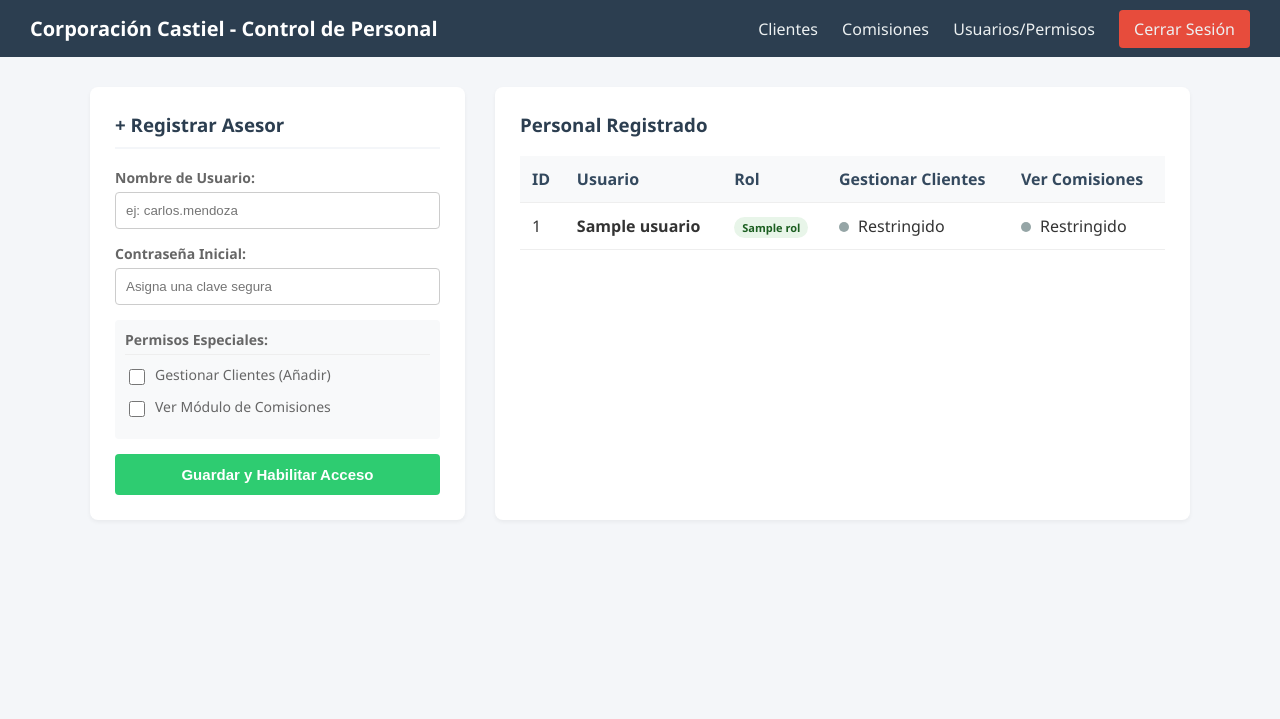
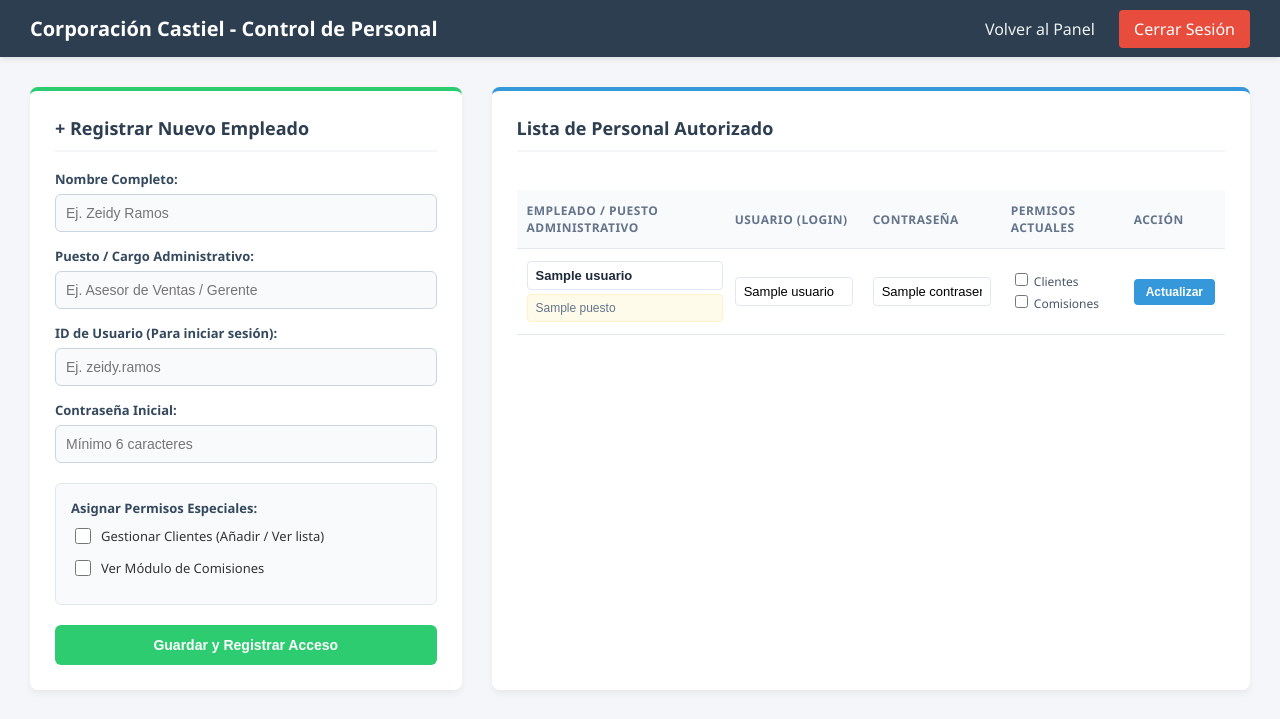
Before and after one commit to castiel-crm/castiel-crm, a FastAPI app: template templates/usuarios.html in a window 1280 px wide. Shown: the top 719 px of the page. Run offline with FastAPI, Linux system fonts and the light colour scheme; the template is opened without the code that fills it: most values are stand-ins (such as "Sample title", 1, 10 or a date in 2020).

Commit message:
Update usuarios.html

```diff
--- a/templates/usuarios.html
+++ b/templates/usuarios.html
@@ -3,40 +3,51 @@
 <head>
     <meta charset="UTF-8">
     <meta name="viewport" content="width=device-width, initial-scale=1.0">
-    <title>Panel de Control - Usuarios y Permisos</title>
+    <title>Corporación Castiel - Control de Personal</title>
     <style>
-        body { font-family: 'Segoe UI', sans-serif; margin: 0; background-color: #f4f6f9; color: #333; }
-        .navbar { background-color: #2c3e50; color: white; padding: 15px 30px; display: flex; justify-content: space-between; align-items: center; }
-        .navbar h1 { margin: 0; font-size: 20px; }
-        .nav-links a { color: #ecf0f1; text-decoration: none; margin-left: 20px; font-weight: 500; }
-        .nav-links a:hover { text-decoration: underline; }
-        .logout-btn { background-color: #e74c3c; padding: 8px 15px; border-radius: 4px; }
-        .container { padding: 30px; max-width: 1100px; margin: 0 auto; display: flex; gap: 30px; }
+        body { font-family: 'Segoe UI', Tahoma, Geneva, Verdana, sans-serif; background-color: #f4f6f9; margin: 0; color: #333; }
+        .navbar { background-color: #2c3e50; color: white; padding: 15px 30px; display: flex; justify-content: space-between; align-items: center; box-shadow: 0 2px 5px rgba(0,0,0,0.1); }
+        .navbar h1 { margin: 0; font-size: 20px; font-weight: 600; }
+        .nav-links a { color: #ecf0f1; text-decoration: none; margin-left: 20px; font-weight: 500; transition: color 0.2s; }
+        .nav-links a:hover { color: #3498db; }
+        .logout-btn { background-color: #e74c3c; padding: 8px 15px; border-radius: 4px; color: white !important; text-decoration: none; }
+        .logout-btn:hover { background-color: #c0392b !important; }
 
-        /* Caja del formulario */
-        .form-box { background: white; padding: 25px; border-radius: 8px; box-shadow: 0 2px 4px rgba(0,0,0,0.05); width: 35%; box-sizing: border-box; }
-        .form-box h3 { margin-top: 0; color: #2c3e50; border-bottom: 2px solid #f4f6f9; padding-bottom: 10px; }
+        .container { padding: 30px; max-width: 1300px; margin: 0 auto; display: flex; gap: 30px; }
+
+        /* Caja del Formulario (Izquierda) */
+        .form-box { background: white; padding: 25px; border-radius: 8px; box-shadow: 0 4px 6px rgba(0,0,0,0.05); width: 35%; height: fit-content; border-top: 4px solid #2ecc71; }
+        .form-box h3 { margin-top: 0; color: #2c3e50; border-bottom: 2px solid #f4f6f9; padding-bottom: 10px; font-size: 18px; }
         .form-group { margin-bottom: 15px; }
-        label { display: block; margin-bottom: 5px; color: #666; font-size: 14px; font-weight: bold; }
-        input[type="text"], input[type="password"] { width: 100%; padding: 10px; border: 1px solid #ccc; border-radius: 4px; box-sizing: border-box; }
-        .checkbox-group { margin: 15px 0; background: #f8f9fa; padding: 10px; border-radius: 4px; }
-        .checkbox-item { display: flex; align-items: center; margin-bottom: 8px; }
-        .checkbox-item input { margin-right: 10px; width: 16px; height: 16px; }
-        .btn-submit { width: 100%; padding: 12px; background-color: #2ecc71; color: white; border: none; border-radius: 4px; font-weight: bold; cursor: pointer; font-size: 15px; }
-        .btn-submit:hover { background-color: #27ae60; }
+        .form-group label { display: block; margin-bottom: 6px; font-weight: 600; font-size: 13px; color: #34495e; }
+        .form-group input[type="text"], .form-group input[type="password"] { width: 100%; padding: 10px; border: 1px solid #cbd5e1; border-radius: 6px; box-sizing: border-box; font-size: 14px; background-color: #f8fafc; }
+        .form-group input:focus { border-color: #3498db; outline: none; background-color: #fff; }
 
-        /* Caja de la tabla */
-        .table-box { background: white; padding: 25px; border-radius: 8px; box-shadow: 0 2px 4px rgba(0,0,0,0.05); width: 65%; box-sizing: border-box; }
-        .table-box h3 { margin-top: 0; color: #2c3e50; }
-        table { width: 100%; border-collapse: collapse; text-align: left; }
-        th, td { padding: 12px; border-bottom: 1px solid #eee; }
-        th { background-color: #f8f9fa; color: #34495e; }
-        .badge { padding: 3px 8px; border-radius: 12px; font-size: 11px; font-weight: bold; }
-        .badge-admin { background-color: #e3f2fd; color: #0d47a1; }
-        .badge-asesor { background-color: #e8f5e9; color: #1b5e20; }
-        .status-dot { width: 10px; height: 10px; border-radius: 50%; display: inline-block; margin-right: 5px; }
-        .active { background-color: #2ecc71; }
-        .inactive { background-color: #95a5a6; }
+        .checkbox-group { margin: 20px 0; background: #f8fafc; padding: 15px; border-radius: 6px; border: 1px solid #e2e8f0; }
+        .checkbox-item { display: flex; align-items: center; margin-bottom: 10px; font-size: 13px; font-weight: 500; }
+        .checkbox-item input { margin-right: 10px; width: 16px; height: 16px; cursor: pointer; }
+
+        .submit-btn { background-color: #2ecc71; color: white; border: none; padding: 12px; width: 100%; border-radius: 6px; font-weight: bold; cursor: pointer; font-size: 14px; transition: background 0.2s; }
+        .submit-btn:hover { background-color: #27ae60; }
+
+        /* Caja de la Tabla (Derecha) */
+        .table-box { background: white; padding: 25px; border-radius: 8px; box-shadow: 0 4px 6px rgba(0,0,0,0.05); width: 65%; border-top: 4px solid #3498db; }
+        .table-box h3 { margin-top: 0; color: #2c3e50; border-bottom: 2px solid #f4f6f9; padding-bottom: 10px; font-size: 18px; }
+
+        table { width: 100%; border-collapse: collapse; margin-top: 10px; }
+        th, td { padding: 12px 10px; text-align: left; border-bottom: 1px solid #e2e8f0; font-size: 14px; }
+        th { background-color: #f8fafc; color: #64748b; font-weight: 600; text-transform: uppercase; font-size: 12px; letter-spacing: 0.5px; }
+
+        /* Inputs internos de la tabla para edición inmediata */
+        .table-input { width: 95%; padding: 6px 8px; border: 1px solid #e2e8f0; border-radius: 4px; font-size: 13px; }
+        .table-input:focus { border-color: #3498db; outline: none; background-color: #fff; }
+        .input-name { font-weight: bold; color: #1e293b; }
+        .input-puesto { color: #64748b; font-size: 12px; margin-top: 4px; background: #fffbeb; border-color: #fef3c7; }
+
+        .edit-inline-btn { background-color: #3498db; color: white; border: none; padding: 6px 12px; border-radius: 4px; cursor: pointer; font-size: 12px; font-weight: 600; transition: background 0.2s; }
+        .edit-inline-btn:hover { background-color: #2980b9; }
+
+        .permisos-cell { font-size: 12px; color: #475569; line-height: 1.6; }
     </style>
 </head>
 <body>
@@ -44,80 +55,89 @@
     <div class="navbar">
         <h1>Corporación Castiel - Control de Personal</h1>
         <div class="nav-links">
-            <a href="/panel">Clientes</a>
-            <a href="/comisiones">Comisiones</a>
-            <a href="/usuarios">Usuarios/Permisos</a>
-            <a href="/" class="logout-btn">Cerrar Sesión</a>
+            <a href="/panel">Volver al Panel</a>
+            <a class="logout-btn" href="/logout">Cerrar Sesión</a>
         </div>
     </div>
 
     <div class="container">
         <div class="form-box">
-            <h3>+ Registrar Asesor</h3>
-            <form action="/crear-usuario" method="post">
+            <h3>+ Registrar Nuevo Empleado</h3>
+            <form action="/crear-usuario" method="POST">
                 <div class="form-group">
-                    <label for="nuevo_usuario">Nombre de Usuario:</label>
-                    <input type="text" id="nuevo_usuario" name="nuevo_usuario" required placeholder="ej: carlos.mendoza" autocomplete="off">
+                    <label>Nombre Completo:</label>
+                    <input type="text" name="nombre_completo" placeholder="Ej. Zeidy Ramos" required>
                 </div>
-
                 <div class="form-group">
-                    <label for="contrasena">Contraseña Inicial:</label>
-                    <input type="password" id="contrasena" name="contrasena" required placeholder="Asigna una clave segura">
+                    <label>Puesto / Cargo Administrativo:</label>
+                    <input type="text" name="puesto" placeholder="Ej. Asesor de Ventas / Gerente" required>
+                </div>
+                <div class="form-group">
+                    <label>ID de Usuario (Para iniciar sesión):</label>
+                    <input type="text" name="nuevo_usuario" placeholder="Ej. zeidy.ramos" required>
+                </div>
+                <div class="form-group">
+                    <label>Contraseña Inicial:</label>
+                    <input type="password" name="contrasena" placeholder="Mínimo 6 caracteres" required>
                 </div>
 
                 <div class="checkbox-group">
-                    <label>Permisos Especiales:</label>
-                    <hr style="border: 0; border-top: 1px solid #eee; margin: 5px 0 10px 0;">
-
+                    <label style="font-weight: 600; margin-bottom: 8px; display: block; font-size: 13px; color: #34495e;">Asignar Permisos Especiales:</label>
                     <div class="checkbox-item">
-                        <input type="checkbox" id="check_gestionar" name="p_gestionar" value="1">
-                        <label for="check_gestionar" style="font-weight: normal;">Gestionar Clientes (Añadir)</label>
+                        <input type="checkbox" name="p_gestionar" value="1">
+                        <span>Gestionar Clientes (Añadir / Ver lista)</span>
                     </div>
-
                     <div class="checkbox-item">
-                        <input type="checkbox" id="check_comisiones" name="p_comisiones" value="1">
-                        <label for="check_comisiones" style="font-weight: normal;">Ver Módulo de Comisiones</label>
+                        <input type="checkbox" name="p_comisiones" value="1">
+                        <span>Ver Módulo de Comisiones</span>
                     </div>
                 </div>
-
-                <button type="submit" class="btn-submit">Guardar y Habilitar Acceso</button>
+                <button type="submit" class="submit-btn">Guardar y Registrar Acceso</button>
             </form>
         </div>
 
         <div class="table-box">
-            <h3>Personal Registrado</h3>
+            <h3>Lista de Personal Autorizado</h3>
             <table>
                 <thead>
                     <tr>
-                        <th>ID</th>
-                        <th>Usuario</th>
-                        <th>Rol</th>
-                        <th>Gestionar Clientes</th>
-                        <th>Ver Comisiones</th>
+                        <th>Empleado / Puesto Administrativo</th>
+                        <th>Usuario (Login)</th>
+                        <th>Contraseña</th>
+                        <th>Permisos Actuales</th>
+                        <th>Acción</th>
                     </tr>
                 </thead>
                 <tbody>
                     {% for u in usuarios %}
                     <tr>
-                        <td>{{ u.id }}</td>
-                        <td><strong>{{ u.usuario }}</strong></td>
-                        <td><span class="badge {% if u.rol == 'admin' %}badge-admin{% else %}badge-asesor{% endif %}">{{ u.rol }}</span></td>
-                        <td>
-                            {% if u.rol == 'admin' %}
-                                <span class="status-dot active"></span> Total
-                            {% else %}
-                                <span class="status-dot {% if u.p_gestionar == 1 %}active{% else %}inactive{% endif %}"></span>
-                                {{ "Autorizado" if u.p_gestionar == 1 else "Restringido" }}
-                            {% endif %}
-                        </td>
-                        <td>
-                            {% if u.rol == 'admin' %}
-                                <span class="status-dot active"></span> Total
-                            {% else %}
-                                <span class="status-dot {% if u.p_comisiones == 1 %}active{% else %}inactive{% endif %}"></span>
-                                {{ "Autorizado" if u.p_comisiones == 1 else "Restringido" }}
-                            {% endif %}
-                        </td>
+                        <form action="/editar-usuario" method="POST">
+                            <input type="hidden" name="id_usuario" value="{{ u.id }}">
+
+                            <div style="padding: 5px 0;">
+                                <td>
+                                    <input type="text" name="nombre_completo" class="table-input input-name" value="{{ u.nombre_completo }}" placeholder="Nombre Completo"><br>
+                                    <input type="text" name="puesto" class="table-input input-puesto" value="{{ u.puesto }}" placeholder="Puesto / Cargo">
+                                </td>
+                            </div>
+
+                            <td>
+                                <input type="text" name="usuario_login" class="table-input" value="{{ u.usuario }}" style="width: 100px;">
+                            </td>
+
+                            <td>
+                                <input type="text" name="nueva_contrasena" class="table-input" value="{{ u.contrasena }}" style="width: 100px;">
+                            </td>
+
+                            <td class="permisos-cell">
+                                <input type="checkbox" name="p_gestionar" value="1" {% if u.p_gestionar %}checked{% endif %}> Clientes<br>
+                                <input type="checkbox" name="p_comisiones" value="1" {% if u.p_comisiones %}checked{% endif %}> Comisiones
+                            </td>
+
+                            <td>
+                                <button type="submit" class="edit-inline-btn">Actualizar</button>
+                            </td>
+                        </form>
                     </tr>
                     {% endfor %}
                 </tbody>
```
